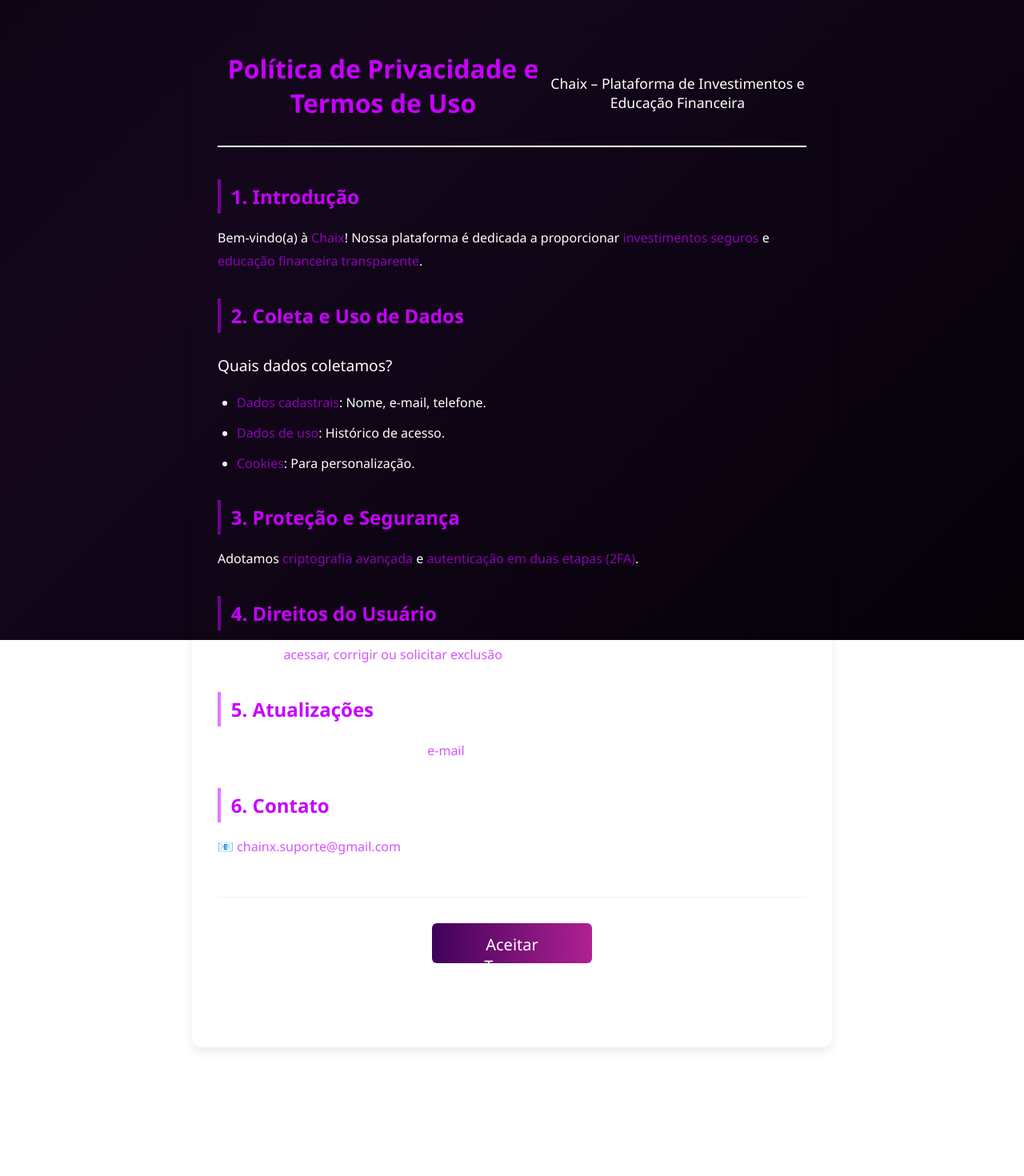
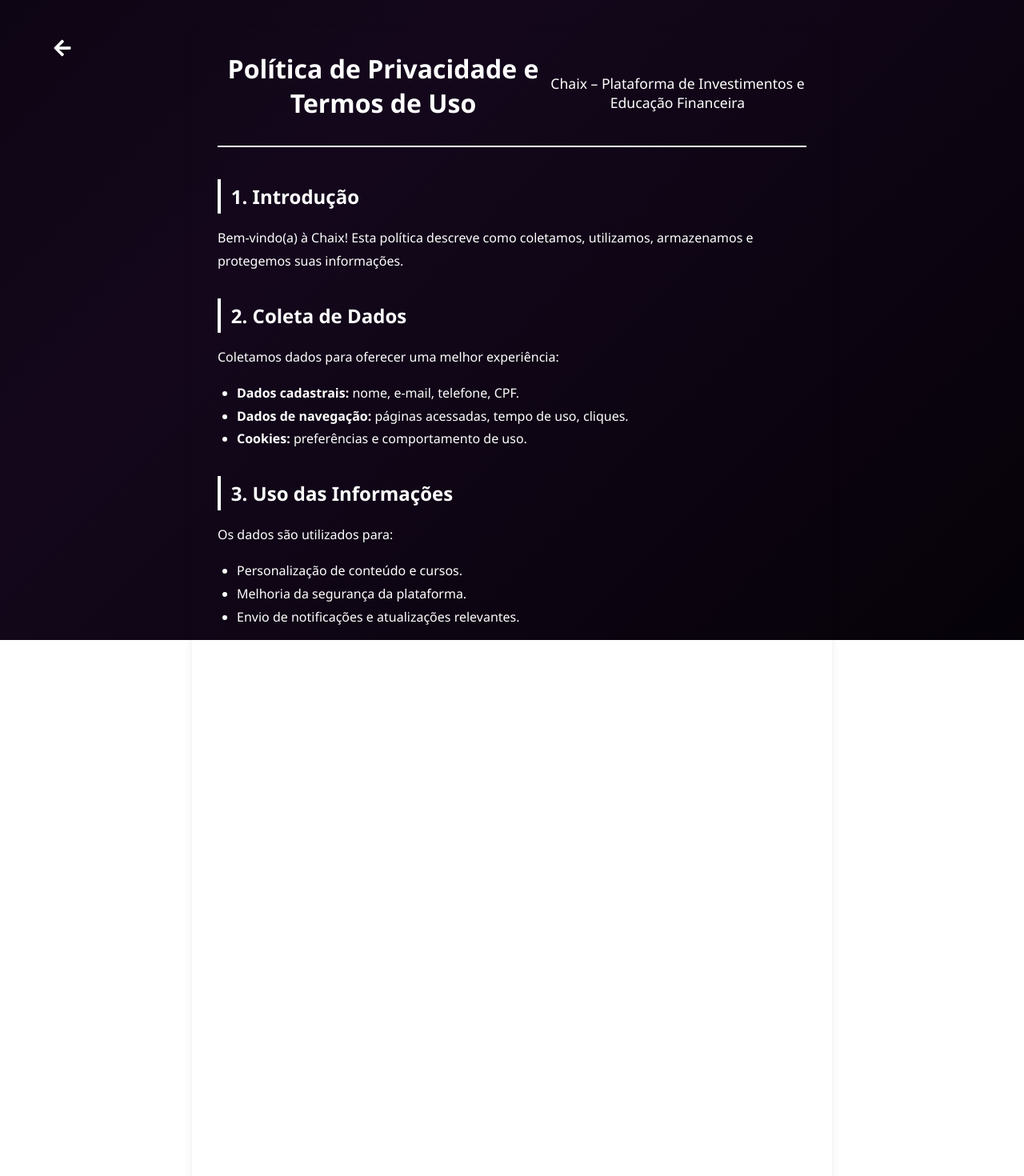
Before and after one commit to PedrosoEnzo/cripto, a React (Vite) app in the folder cripto-react/: page /privacidade in a window 1280 px wide. Shown: the top 1470 px of the page at 80% size. Before the commit the page ends 1341 px from the top, so only its background shows below. Built offline with nearby package versions, Linux system fonts and the light colour scheme.

Commit message:
melhorando pagina privacidade, ajustando as setas de voltar

```diff
--- a/cripto-react/src/components/privacidade.css
+++ b/cripto-react/src/components/privacidade.css
@@ -16,9 +16,17 @@
     padding-bottom: 1.5rem;
     border-bottom: 2px solid #fff;
   }
+    .backArrow {
+    position: absolute;
+    left: 50px;
+    font-size: 24px;
+    color: #ffffff;
+    cursor: pointer;
+    transition: transform 0.2s ease-in-out;
+  }
 
   .chaix-privacy-title {
-    color: #c800ff;
+    color: #fff;
     font-size: 2rem;
     font-weight: 700;
     margin-bottom: 0.5rem;
@@ -40,12 +48,12 @@
   }
 
   .chaix-privacy-section-title {
-    color: #c800ff;
+    color: #fff;
     font-size: 1.5rem;
     font-weight: 600;
     margin-bottom: 1rem;
     padding-left: 0.8rem;
-    border-left: 4px solid #c800ff88;
+    border-left: 4px solid #fff;
   }
 
   .chaix-privacy-subsection-title {
@@ -62,7 +70,7 @@
   }
 
   .chaix-privacy-highlight {
-    color: #c800ffae;
+    color: #fff;
     font-weight: 500;
   }
 
@@ -86,27 +94,7 @@
     border-top: 1px solid #ecf0f1;
   }
 
-  .chaix-privacy-footer button {
-    font-size: 20px;
-    height: 50px;
-  }
 
-  .chaix-privacy-accept-button {
-    background-color: #2980b9;
-    color: white;
-    border: none;
-    padding: 0.8rem 2rem;
-    font-size: 1rem;
-    font-weight: 500;
-    border-radius: 6px;
-    cursor: pointer;
-    transition: all 0.3s ease;
-  }
-
-  .chaix-privacy-accept-button:hover {
-    transform: translateY(-2px);
-    box-shadow: 0 4px 8px rgba(0, 0, 0, 0.1);
-  }
 
   .chaix-privacy-version {
     color: #fff;
--- a/cripto-react/src/components/privacidade.jsx
+++ b/cripto-react/src/components/privacidade.jsx
@@ -1,18 +1,26 @@
 import React from "react";
+import "./privacidade.css";
 import { useNavigate } from "react-router-dom";
-import "./privacidade.css";
+import { FaArrowLeft } from "react-icons/fa";
 
 const PrivacyPolicy = () => {
   const navigate = useNavigate();
 
-  const handleAccept = () => {
-    alert("Termos aceitos com sucesso!");
-    setTimeout(() => {
-      navigate("/about");
-    }, 2000);
-  };
-
   return (
+    <>
+      <FaArrowLeft
+        className="backArrow"
+        onClick={() => navigate(-1)}
+        style={{ cursor: "pointer", fontSize: 24, margin: "1rem" }}
+        aria-label="Voltar"
+        role="button"
+        tabIndex={0}
+        onKeyDown={(e) => {
+          if (e.key === "Enter" || e.key === " ") {
+            navigate(-1);
+          }
+        }}
+      />
       <div className="chaix-privacy-container">
         <header className="chaix-privacy-header">
           <h1 className="chaix-privacy-title">
@@ -28,104 +36,103 @@ const PrivacyPolicy = () => {
             <h2 className="chaix-privacy-section-title">1. Introdução</h2>
             <p className="chaix-privacy-text">
               Bem-vindo(a) à{" "}
-            <strong className="chaix-privacy-highlight">Chaix</strong>! Nossa
-            plataforma é dedicada a proporcionar
-            <strong className="chaix-privacy-highlight">
-              {" "}
-              investimentos seguros
-            </strong>{" "}
-            e{" "}
-            <strong className="chaix-privacy-highlight">
-              educação financeira transparente
-            </strong>
-            .
+              <strong className="chaix-privacy-highlight">Chaix</strong>! Esta
+              política descreve como coletamos, utilizamos, armazenamos e
+              protegemos suas informações.
             </p>
           </section>
 
           <section className="chaix-privacy-section">
-          <h2 className="chaix-privacy-section-title">
-            2. Coleta e Uso de Dados
-          </h2>
-          <h3 className="chaix-privacy-subsection-title">
-            Quais dados coletamos?
-          </h3>
+            <h2 className="chaix-privacy-section-title">2. Coleta de Dados</h2>
+            <p className="chaix-privacy-text">
+              Coletamos dados para oferecer uma melhor experiência:
+            </p>
             <ul className="chaix-privacy-list">
-            <li className="chaix-privacy-list-item">
-              <strong className="chaix-privacy-highlight">
-                Dados cadastrais
-              </strong>
-              : Nome, e-mail, telefone.
+              <li>
+                <strong>Dados cadastrais:</strong> nome, e-mail, telefone, CPF.
               </li>
-            <li className="chaix-privacy-list-item">
-              <strong className="chaix-privacy-highlight">Dados de uso</strong>:
-              Histórico de acesso.
+              <li>
+                <strong>Dados de navegação:</strong> páginas acessadas, tempo de
+                uso, cliques.
               </li>
-            <li className="chaix-privacy-list-item">
-              <strong className="chaix-privacy-highlight">Cookies</strong>: Para
-              personalização.
+              <li>
+                <strong>Cookies:</strong> preferências e comportamento de uso.
               </li>
             </ul>
           </section>
 
           <section className="chaix-privacy-section">
-          <h2 className="chaix-privacy-section-title">
-            3. Proteção e Segurança
-          </h2>
+            <h2 className="chaix-privacy-section-title">3. Uso das Informações</h2>
+            <p className="chaix-privacy-text">Os dados são utilizados para:</p>
+            <ul className="chaix-privacy-list">
+              <li>Personalização de conteúdo e cursos.</li>
+              <li>Melhoria da segurança da plataforma.</li>
+              <li>Envio de notificações e atualizações relevantes.</li>
+            </ul>
+          </section>
+
+          <section className="chaix-privacy-section">
+            <h2 className="chaix-privacy-section-title">4. Base Legal</h2>
             <p className="chaix-privacy-text">
-            Adotamos{" "}
-            <strong className="chaix-privacy-highlight">
-              criptografia avançada
-            </strong>{" "}
-            e{" "}
-            <strong className="chaix-privacy-highlight">
-              autenticação em duas etapas (2FA)
-            </strong>
-            .
+              O tratamento de dados se baseia no{" "}
+              <strong>consentimento do usuário</strong>,{" "}
+              <strong>cumprimento de obrigações legais</strong> e{" "}
+              <strong>execução de contratos</strong>.
             </p>
           </section>
 
           <section className="chaix-privacy-section">
-          <h2 className="chaix-privacy-section-title">
-            4. Direitos do Usuário
-          </h2>
+            <h2 className="chaix-privacy-section-title">5. Compartilhamento de Dados</h2>
             <p className="chaix-privacy-text">
-            Você pode{" "}
-            <strong className="chaix-privacy-highlight">
-              acessar, corrigir ou solicitar exclusão
-            </strong>{" "}
-            de seus dados.
+              Não vendemos seus dados. Eles podem ser compartilhados apenas com
+              serviços parceiros essenciais (ex: provedores de autenticação,
+              armazenamento em nuvem) sempre com segurança.
             </p>
           </section>
 
           <section className="chaix-privacy-section">
-          <h2 className="chaix-privacy-section-title">5. Atualizações</h2>
+            <h2 className="chaix-privacy-section-title">6. Segurança</h2>
             <p className="chaix-privacy-text">
-            Alterações serão comunicadas por{" "}
-            <strong className="chaix-privacy-highlight">e-mail</strong> ou na
-            plataforma.
+              Utilizamos <strong>criptografia</strong>, <strong>2FA</strong> e
+              monitoramento contínuo para garantir a proteção dos dados.
             </p>
           </section>
 
           <section className="chaix-privacy-section">
-          <h2 className="chaix-privacy-section-title">6. Contato</h2>
+            <h2 className="chaix-privacy-section-title">7. Seus Direitos</h2>
+            <p className="chaix-privacy-text">
+              Você pode <strong>acessar, corrigir, limitar ou excluir</strong>{" "}
+              seus dados a qualquer momento. Também pode{" "}
+              <strong>revogar seu consentimento</strong>.
+            </p>
+          </section>
+
+          <section className="chaix-privacy-section">
+            <h2 className="chaix-privacy-section-title">8. Consentimento e Atualizações</h2>
+            <p className="chaix-privacy-text">
+              Ao utilizar a Chaix, você concorda com esta política. Alterações
+              futuras serão comunicadas por e-mail ou na plataforma.
+            </p>
+          </section>
+
+          <section className="chaix-privacy-section">
+            <h2 className="chaix-privacy-section-title">9. Contato</h2>
             <p className="chaix-privacy-text">
               📧{" "}
               <strong className="chaix-privacy-highlight">
                 chainx.suporte@gmail.com
               </strong>
+              <br />
+              Nosso time está à disposição para dúvidas sobre privacidade.
             </p>
           </section>
         </div>
 
         <footer className="chaix-privacy-footer">
-        <button onClick={handleAccept} className="chaix-privacy-accept-button">
-          Aceitar Termos
-        </button>
-        <p className="chaix-privacy-version">
-          Versão atualizada em: 20/05/2025
-        </p>
+          <p className="chaix-privacy-version">Versão atualizada em: 20/05/2025</p>
         </footer>
       </div>
+    </>
   );
 };
 
--- a/cripto-react/src/pages/CoursePage.tsx
+++ b/cripto-react/src/pages/CoursePage.tsx
@@ -122,7 +122,7 @@ export default function CoursePage() {
       lessons: mod.lessons.map((lesson) => {
 
         const index = allLessons.findIndex((l) => l.id === lesson.id);
-        const isUnlocked = completedLessons.includes( lesson.id as never);
+        const isUnlocked = completedLessons.includes(lesson.id as never);
 
         const isLocked =
           lesson.id === 1 ? false : !completedLessons.includes((lesson.id - 1) as never);
@@ -143,8 +143,17 @@ export default function CoursePage() {
       <div className={styles.container}>
         <div className={styles.header}>
           <FaArrowLeft
-            className={styles.backArrow}
-            onClick={() => navigate("/")}
+            className="backArrow"
+            onClick={() => navigate(-1)}
+            style={{ cursor: "pointer", fontSize: 24, margin: "1rem" }}
+            aria-label="Voltar"
+            role="button"
+            tabIndex={0}
+            onKeyDown={(e) => {
+              if (e.key === "Enter" || e.key === " ") {
+                navigate(-1);
+              }
+            }}
           />
           <div className={styles.perfil}>
             <ProfileMenu />
--- a/cripto-react/src/pages/LessonPage.jsx
+++ b/cripto-react/src/pages/LessonPage.jsx
@@ -20,8 +20,17 @@ export default function LessonPage() {
     <div className={styles.page}>
       <header className={styles.header}>
         <FaArrowLeft
-          className={styles.backArrow}
-          onClick={() => navigate("/curso")}
+          className="backArrow"
+          onClick={() => navigate(-1)}
+          style={{ cursor: "pointer", fontSize: 24, margin: "1rem" }}
+          aria-label="Voltar"
+          role="button"
+          tabIndex={0}
+          onKeyDown={(e) => {
+            if (e.key === "Enter" || e.key === " ") {
+              navigate(-1);
+            }
+          }}
         />
         <h1 className={styles.title}>
           <a href="/curso" className={styles.link}>
```
Lines whose indentation alone changed are shown as unchanged.
